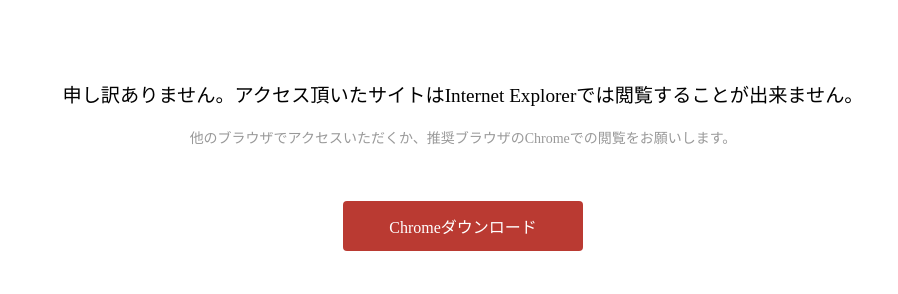
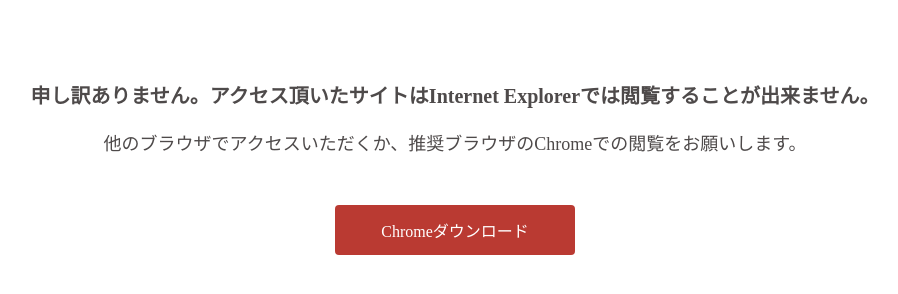
Before and after one commit to takashi0602/Recommendation-Chrome, a plain HTML site: page public/index.html in a window 1280 px wide. Shown: the whole page, without its empty margins (185-1083 px from the left). Drawn offline with Linux system fonts and the light colour scheme.

Commit message:
[フォント]サイズ カラー 修正

```diff
--- a/assets/sass/test.scss
+++ b/assets/sass/test.scss
@@ -1,8 +1,3 @@
-.wrapper {
-  width: 100vw;
-  height: 100vh;
-}
-
 .container {
   max-width: 1000px;
   margin: 0 auto;
@@ -10,16 +5,20 @@
 
 .msg-area {
   text-align: center;
-  margin-top: 80px;
+  margin: 80px 0;
 }
 
 .msg {
-  font-size: 1.2em;
+  font-size: 20px;
+  font-weight: bold;
+  color: #4e4a4a;
+  margin: 0 0 20px 0;
 }
 
 .description {
-  color: #999;
-  font-size: 14px;
+  color: #4e4a4a;
+  font-size: 18px;
+  margin: 0 0 50px 0;
 }
 
 .btn {
@@ -32,7 +31,6 @@
   box-sizing: border-box;
   background-color: #ba3a32;
   color: white;
-  margin-top: 2.5rem;
 }
 
 .btn:hover {
```
Also changed, not shown: public/css/test.css.
